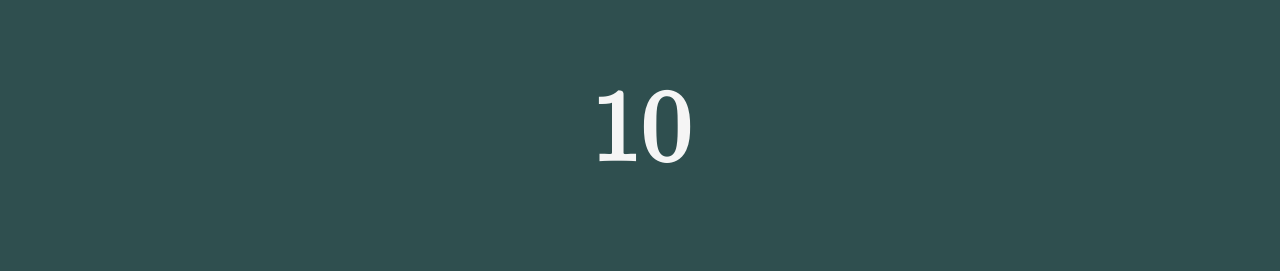
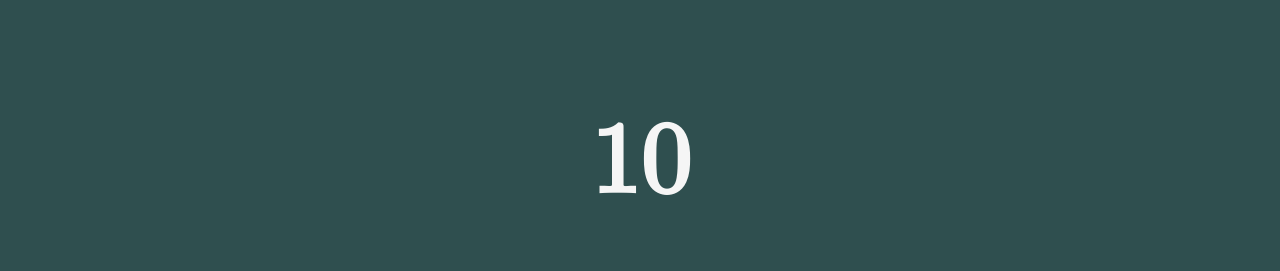
Before and after one commit to BadThad/ReactProject, a React (Vite) app in the folder my-react-app/: page /counter in a window 1280 px wide. Shown: the part 156-427 px from the top of the page. Built offline with nearby package versions, Linux system fonts and the light colour scheme.

Commit message:
styling change

```diff
--- a/my-react-app/src/Counter.css
+++ b/my-react-app/src/Counter.css
@@ -1,5 +1,7 @@
 body {
     background-color: darkslategray;
+    height: 100vh;
+    width: 100%;
 }
 
 .counter-container {
@@ -12,7 +14,7 @@ h2 {
     color: whitesmoke;
     font-size: 100px;
     font-family: math;
-    margin-top: 20vh;
+    margin-top: 15%;
 }
 
 .counter-btn button {
```
